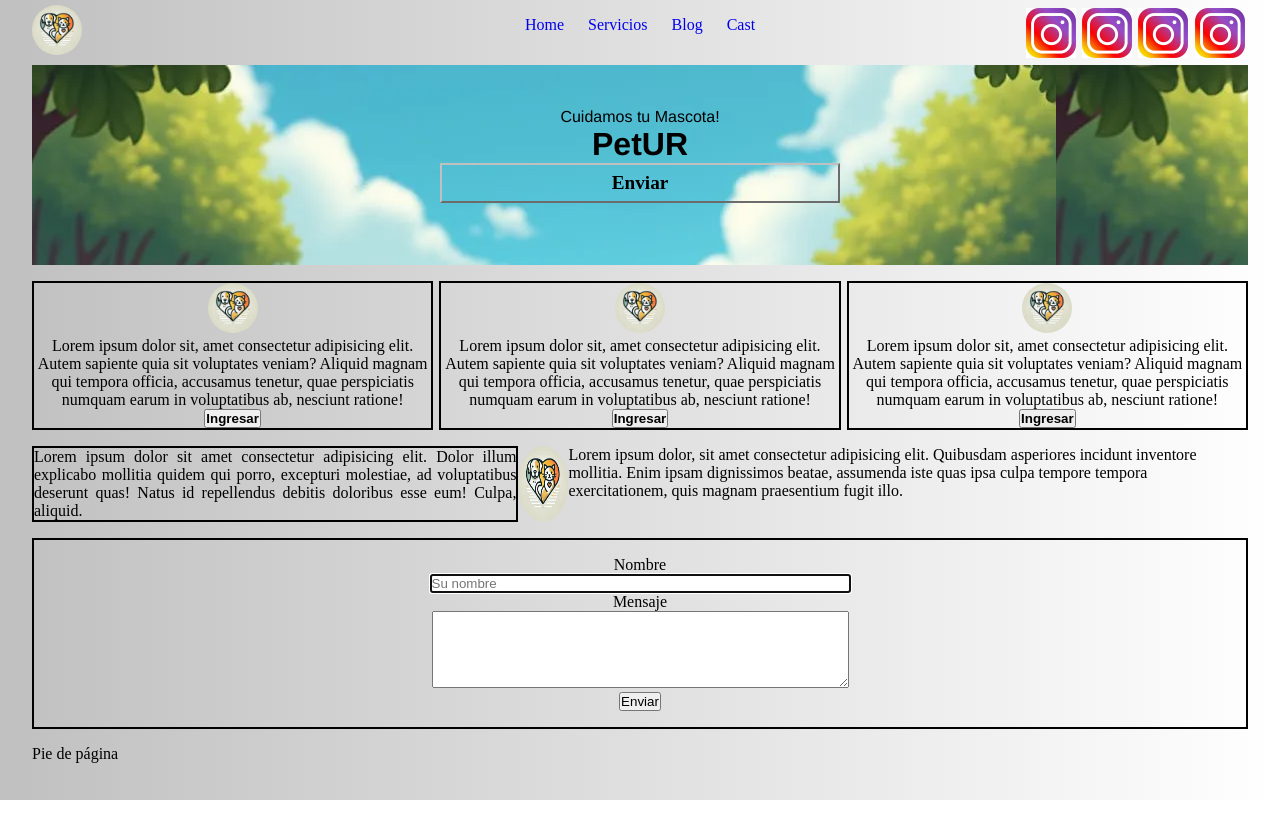
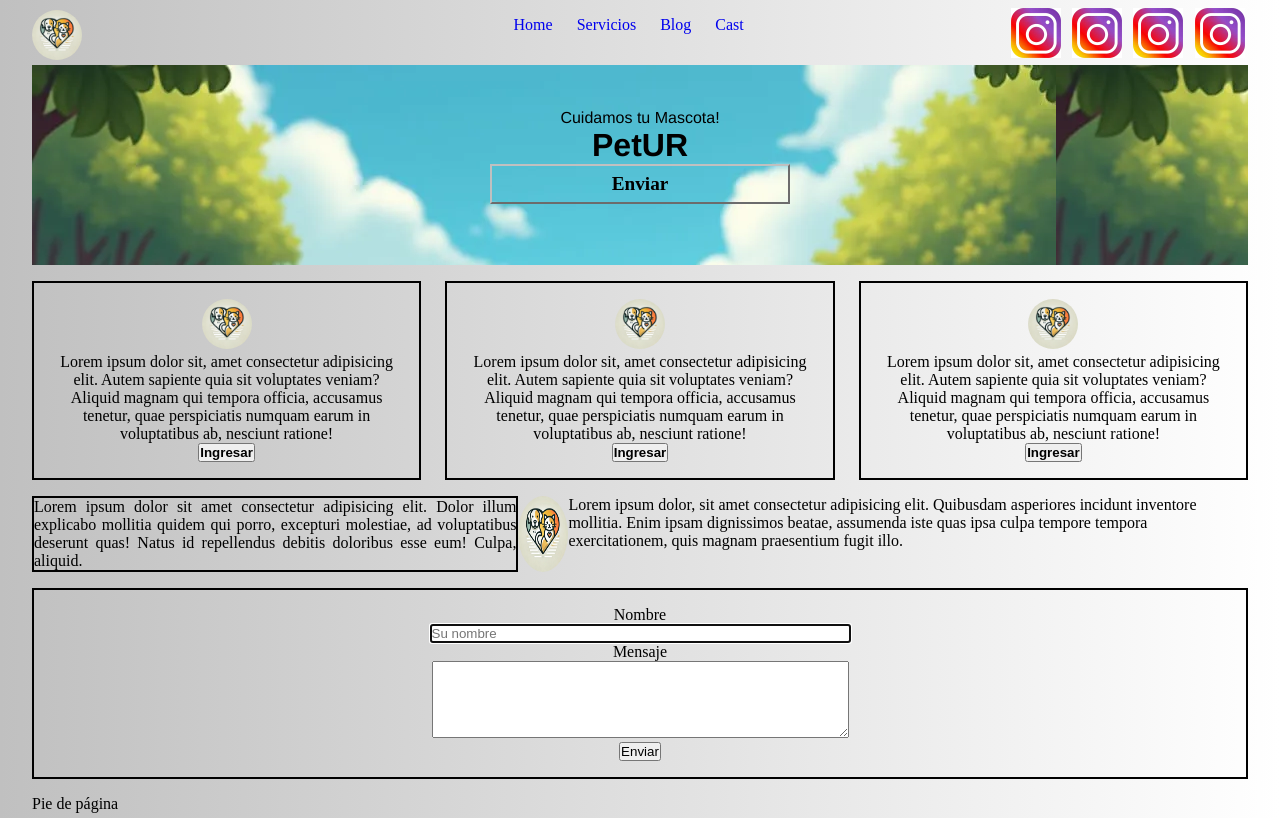
Before and after one commit to urielnm10/urielnm10.github.io, a plain HTML site: page practica6.html in a window 1280 px wide. Drawn offline with Linux system fonts and the light colour scheme.

Commit message:
initial commit

```diff
--- a/css/estilosp6.css
+++ b/css/estilosp6.css
@@ -18,18 +18,29 @@ body {
 }
 
 .logo {
-    width: 10%;
+    width: 8%; /* Reducido para evitar empujes */
+    min-width: 60px; /* Para que no se haga demasiado pequeño en pantallas pequeñas */
+    display: flex;
+    align-items: center;
 }
+
+.menu {
+    width: 74%; /* Ajustado para dejar espacio a los otros elementos */
+    text-align: center;
+    margin-top: 0.7em;
+}
+
+.redes {
+    width: 8%;
+    min-width: 120px; /* Para asegurar que los íconos de redes no se desborden */
+    display: flex;
+    justify-content: flex-end;
+    gap: 5px; /* Espacio entre los iconos */
+}
+
 
 .circulo {
     border-radius: 50%;
-}
-
-.menu {
-    width: 80%;
-    text-align: center;
-    height: 60%;
-    margin-top: 0.7em;
 }
 
 .menu ul li {
@@ -39,13 +50,6 @@ body {
 
 .menu ul li a {
     text-decoration: none;
-}
-
-.redes {
-    width: 10%;
-    height: 60px;
-    display: flex;
-    justify-content: flex-end;
 }
 
 .social {
@@ -69,6 +73,11 @@ body {
 }
 
 .cabecera button {
+    width: 100%; /* En lugar de un ancho fijo de 400px */
+    max-width: 300px; /* Máximo ancho permitido */
+}
+
+.cabecera button {
     width: 400px;
     height: 40px;
     background-color: transparent;
@@ -78,12 +87,16 @@ body {
     border: 2px silver outset;
 }
 
+
 .tarjeta {
-    width: 33%;
+    width: 32%; /* Ajustado para que tres tarjetas entren bien en una fila */
     text-align: center;
     margin-top: 1em;
     margin-bottom: 1em;
     border: 2px solid;
+    box-sizing: border-box; /* Evita que los bordes y padding sumen ancho extra */
+    padding: 1em; /* Añadir espacio dentro de las tarjetas */
+    overflow: hidden; /* Evita que los elementos internos se salgan */
 }
 
 .izq {
@@ -116,6 +129,19 @@ body {
 }
 
 @media only screen and (max-width: 800px) {
+    .logo, .menu, .redes {
+        width: 100%; /* Que ocupen toda la fila */
+        text-align: center;
+        justify-content: center;
+    }
+
+    .redes {
+        justify-content: center; /* Centrar los íconos de redes en móviles */
+    }
+}
+
+
+@media only screen and (max-width: 800px) {
     .logo,
     .menu,
     .redes {
```
Also changed, not shown: index.html (+1 -1 lines).
